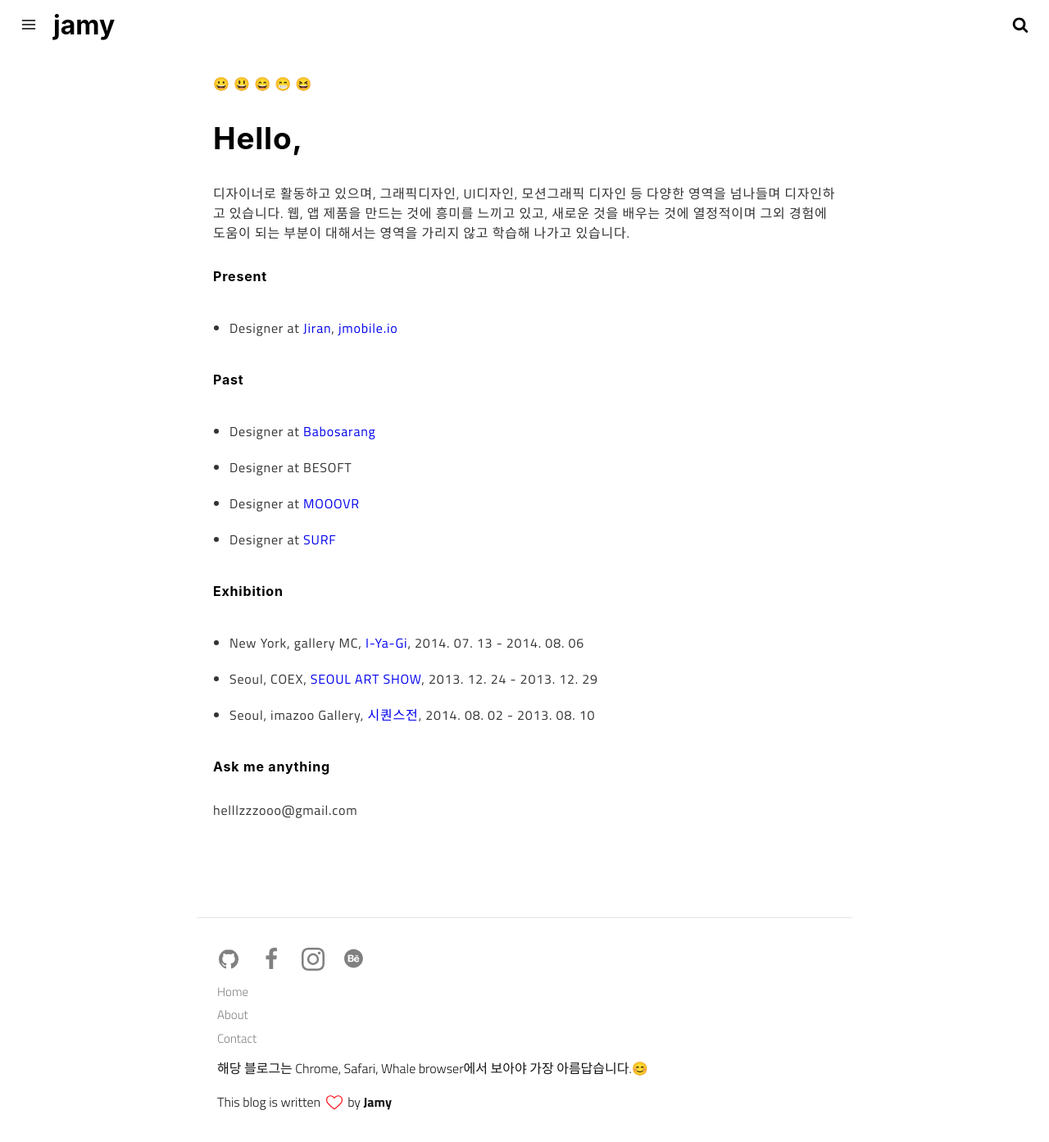
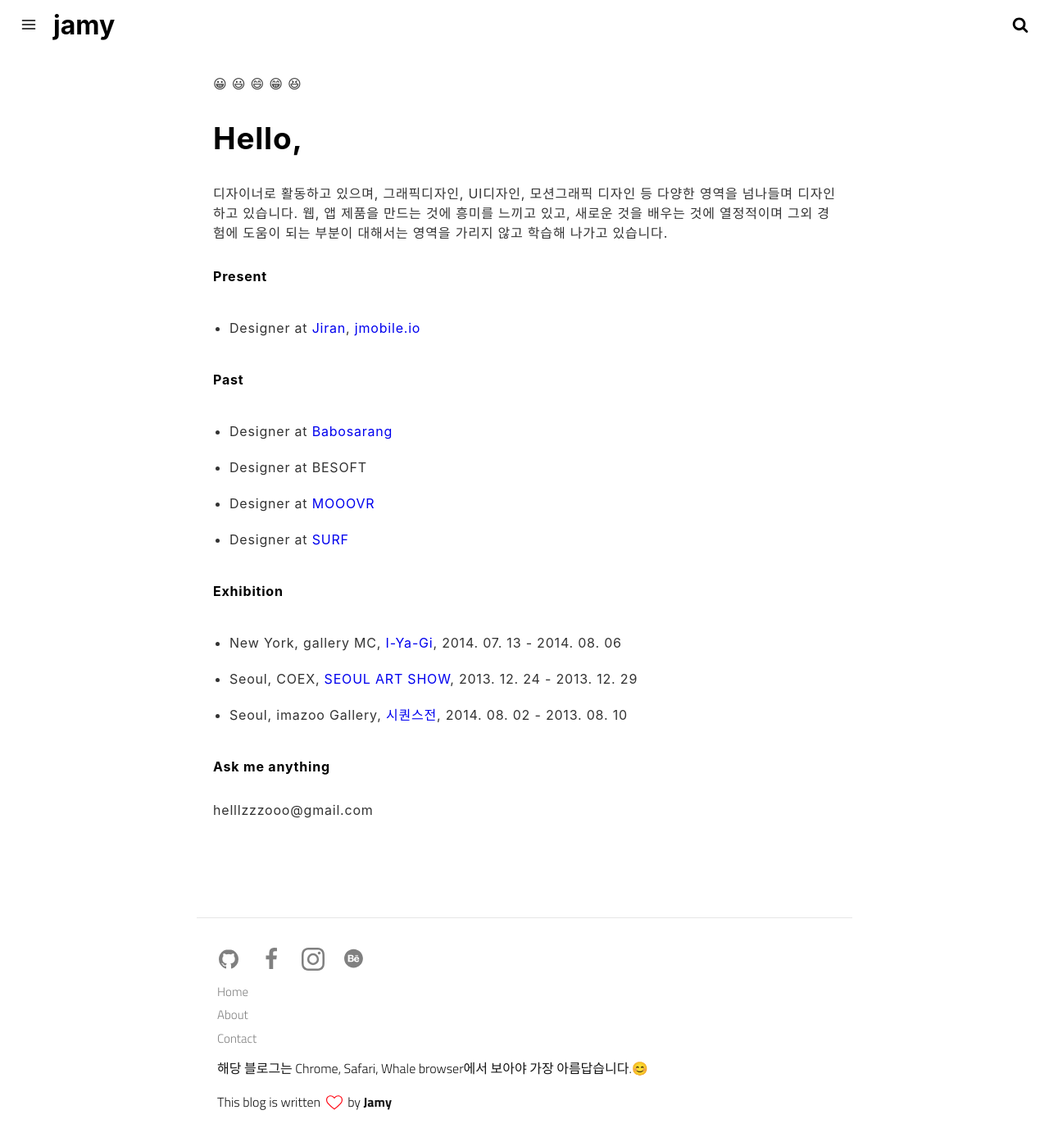
Before and after one commit to crazyjamy/crazyjamy.github.io, a Jekyll site: the page built from about.md, in a window 1280 px wide and 1393 px high. Shown: the whole window at 82% size. Built offline with Jekyll 4.4.1, drawn with Linux system fonts in a browser that asks for light colours.

Commit message:
Update main.css

```diff
--- a/assets/css/main.css
+++ b/assets/css/main.css
@@ -437,7 +437,7 @@ main{
   display:block;color:#a9a9a9;text-align:center;font-family:-apple-system,BlinkMacSystemFont,Lato,Roboto,Segoe UI,Helvetica Neue,Helvetica,Verdana,Arial,sans-serif;font-weight:300;font-style:normal
 }
 .post-content p,.post-content h1,.post-content h2,.post-content h3,.post-content h4,.post-content ul,.post-content ol,.post-content iframe{
-  width:auto;max-width:50rem;float:none;display:block;margin-right:auto;margin-left:auto;padding-left:0;padding-right:0;font-family:'Titillium Web','Helvetica Neue',Helvetica,sans-serif;font-weight:400;font-style:normal;font-size:1.125rem;line-height:2.188rem;padding:0 1.25rem;margin:0 auto 1.25rem;letter-spacing:.05rem;
+  width:auto;max-width:50rem;float:none;display:block;margin-right:auto;margin-left:auto;padding-left:0;padding-right:0;font-family:-apple-system,BlinkMacSystemFont,Lato,Roboto,Segoe UI,Helvetica Neue,Helvetica,Verdana,Arial,sans-serif;font-weight:400;font-style:normal;font-size:1.125rem;line-height:2.188rem;padding:0 1.25rem;margin:0 auto 1.25rem;letter-spacing:.05rem;
 }
 .post-content p::after,.post-content h1::after,.post-content h2::after,.post-content h3::after,.post-content h4::after,.post-content ul::after,.post-content ol::after,.post-content iframe::after{content:'';display:table;clear:both}@media only screen and (min-width:37.5rem){
   .post-content p,.post-content h1,.post-content h2,.post-content h3,.post-content h4,.post-content ul,.post-content ol,.post-content iframe{
@@ -452,11 +452,11 @@ main{
 .post-content p.subtitle{
   color:#a9a9a9;font-size:1.125rem;margin:0 auto .625rem;line-height:1.875rem;}@media only screen and (min-width:37.5rem){
       .post-content p.subtitle{
-        font-size:1.25rem;line-height:2.5rem
+        font-size:1rem;line-height:2.5rem
       }
 }
 .post-content p.post-info{
-  font-family:'Titillium Web','Helvetica Neue',Helvetica,sans-serif;font-weight:300;font-style:normal;font-size:.813rem;letter-spacing:0;color:#a9a9a9;margin:0 auto;
+  font-family:-apple-system,BlinkMacSystemFont,Lato,Roboto,Segoe UI,Helvetica Neue,Helvetica,Verdana,Arial,sans-serif;font-weight:300;font-style:normal;font-size:.813rem;letter-spacing:0;color:#a9a9a9;margin:0 auto;
 }
 @media only screen and (min-width:37.5rem){
   .post-content p.post-info{font-size:1rem
```
